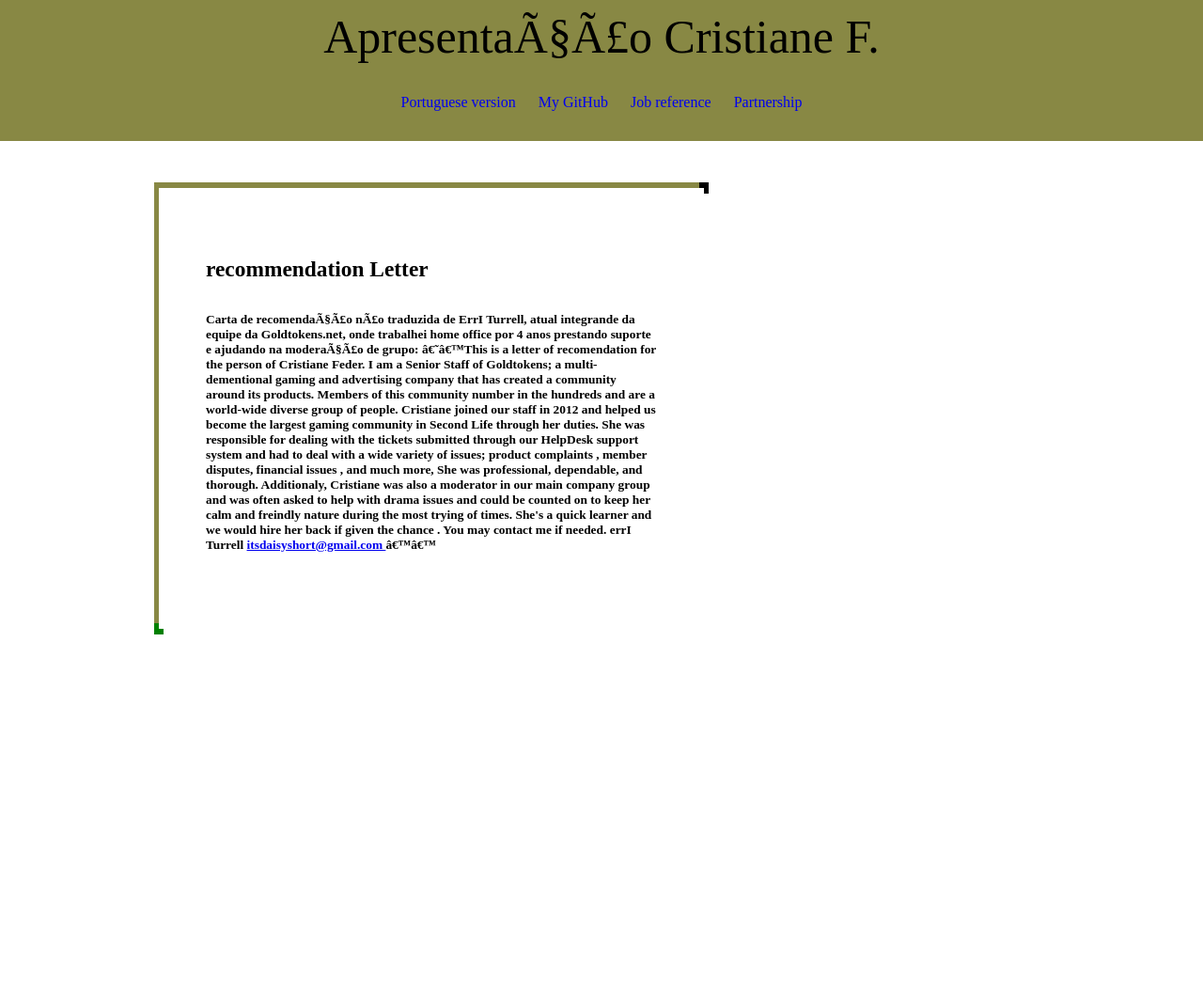
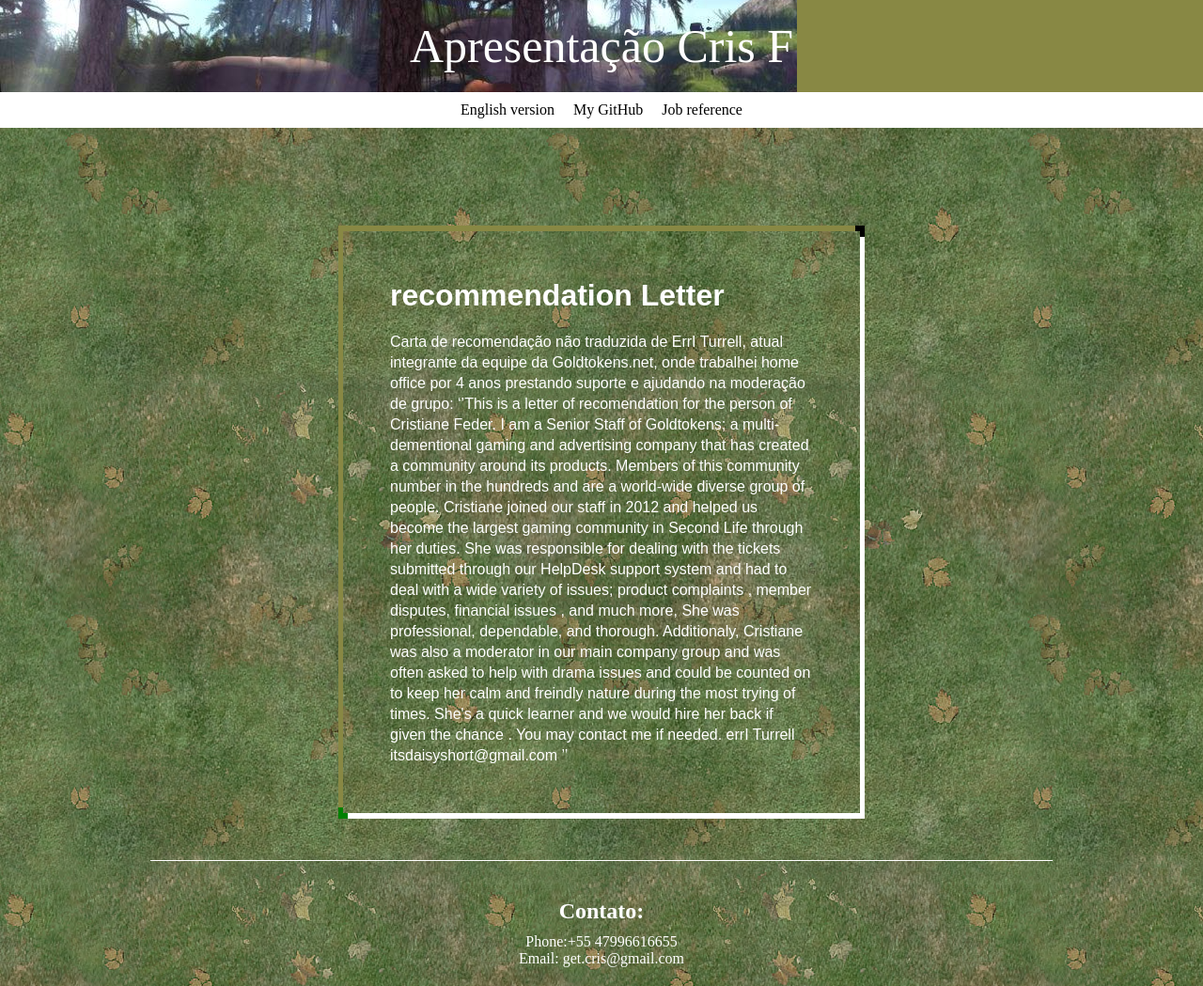
Before and after one commit to cxcol/cxcol.github.io, a plain HTML site: page jobref.html in a window 1280 px wide. Shown: the whole page at 94% size. Before the commit the page ends 809 px from the top, so only its background shows below. Drawn offline with Linux system fonts and the light colour scheme.

Commit message:
mudança

```diff
--- a/jobref.html
+++ b/jobref.html
@@ -1,144 +1,28 @@
 <!DOCTYPE html>
-<meta charset: UTF-8>
-<html>
+<html lang="pt-br">
 <head>
+  <meta charset="UTF-8">
+  <meta name="viewport" content="width=device-width, initial-scale=1.0">
+  <link rel="stylesheet" href="assets/css/styles.css">
+  <title>Apresentação Cris F  </title>
+</head>
+<body>
+
+  <header class="header"> Apresentação Cris F </header>
+
+  <nav class="menu-nav">
+    <ul>
+      <li><a href="en-home.html">English version</a></li>
+      <li><a href="http://github.com/cxcol">My GitHub</a></li>
+      <li><a href="jobref.html">Job reference</a></li>
+    </ul>
+  </nav>
 
 
-<title>Experiências Profissionais </title>
-
-</head>
-<style>
-header{
-height:80px;
-background-color:#888844;
-    background-image:url("header.jpg");
-
-background-repeat:no-repeat;
-background-position:left;
-
-text-align:center;
-font-size:50px;
-padding:10px;
-color:blue
-width:95%;
-}
-header img{
- background-image:url("wall.png");
-width:60px;
-height:50px;
-position:absolute;
-top:50px;
-left:50px;
-color:blue;
-}
-
-
-body {
-margin:0px;
-padding:0px;
-}
-nav{
-height:50px;
-width:100%;
-background-color:#888844;
-background-image:url("leafg");
-background-repeat:repeat;
-text-align:center;
-}
-nav li{
-	display:inline;
-	text-align:center;
-	padding:10px;
-}
-nav li a{
-text-decoration:#EAFAF1;
-}
-
-footer{
-    background-image:url("wall.png");
-    background-repeat:repeat;
-    background-size:200px 200px;
-    background-position:repeat;
-position:relative;
-bottom:10px;
-top: 1264px;
-background-color:#888844;
-width:100%;
-
-
-
-}
-
-section{
-    background-image:url("grassboa.png");
-    position:absolute;
-    padding-bottom:90px;
-    padding-right:11px;
-    padding-left:69px;
-    padding-top:50x;
-    margin-top:0px;
-
-}
-article:hover{
-transform:scale(1.1);
-transition:all .2s ease-in-out;
-}
-
-Aside{
-    position:absolute;
-    top:30px;
-    left: 830px;
-    right:800px;
-    height:200px;
-    width:300px;
-    text-align:center;
-    font-size:18px;
-    transition:0.9s;
-    color: black;
-     font-family: "";
-     font-style: italic;
-
-}
-aside:hover{
-    height:600px;
-    width:400px;
-}
-article {
-        background-image:url("grassboa.png");
-		background-color:white;
-         height:100
-		 px;
-          width:40%;
-          margin-left:100px;
-          margin-top:50px;
-          margin-bottom:50px;
-          padding:50px;
-       font-size:20px;
-      box-shadow:5px 6px white,-5px -6px #888844, -5px 6px green,5px -6px black;
-     font-family:"Sans-serif";
-
-}
-
-</style>
-<body>
-
-<header> Apresentação Cristiane F. </header>
-
-<nav>
-<li><a href="index.html" >  Portuguese version </a></li>
-<li><a href="https://github.com/cxcol">My GitHub </a></li>
-<li><a href="jobref.html">Job reference</a></li>
-<li><a href="https://foxstormweb.netlify.app/">Partnership</a></li>
-
-
-</nav>
-
-<section>
-    <!-- é divi conteudo atravez de sessoes -->
-
-<article>
+<section class="section-img">
+    <article class=container>
         <h1>recommendation Letter</h1>
-<h6>Carta de recomendação não traduzida de ErrI Turrell, atual integrande da equipe da Goldtokens.net, onde trabalhei home office por 4 anos prestando suporte e ajudando na moderação de grupo:
+        <h6>Carta de recomendação não traduzida de ErrI Turrell, atual integrante da equipe da Goldtokens.net, onde trabalhei home office por 4 anos prestando suporte e ajudando na moderação de grupo:
 
         ‘’This is a letter of recomendation for the person of Cristiane Feder.
 
@@ -154,13 +38,14 @@ errI Turrell
          </h6>
     </article>
 
-
-
-
+  <footer class="footer-container">
+    <h2> Contato:</h2>
+    <p class="phone">Phone:+55 47996616655</p>
+    <p class="email">Email:<a href="get.crisf@gmail.com"> get.cris@gmail.com </a></p>
+  </footer>
 
 </section>
 
 
-
 </body>
 </html>
```
Lines whose indentation alone changed are shown as unchanged.
